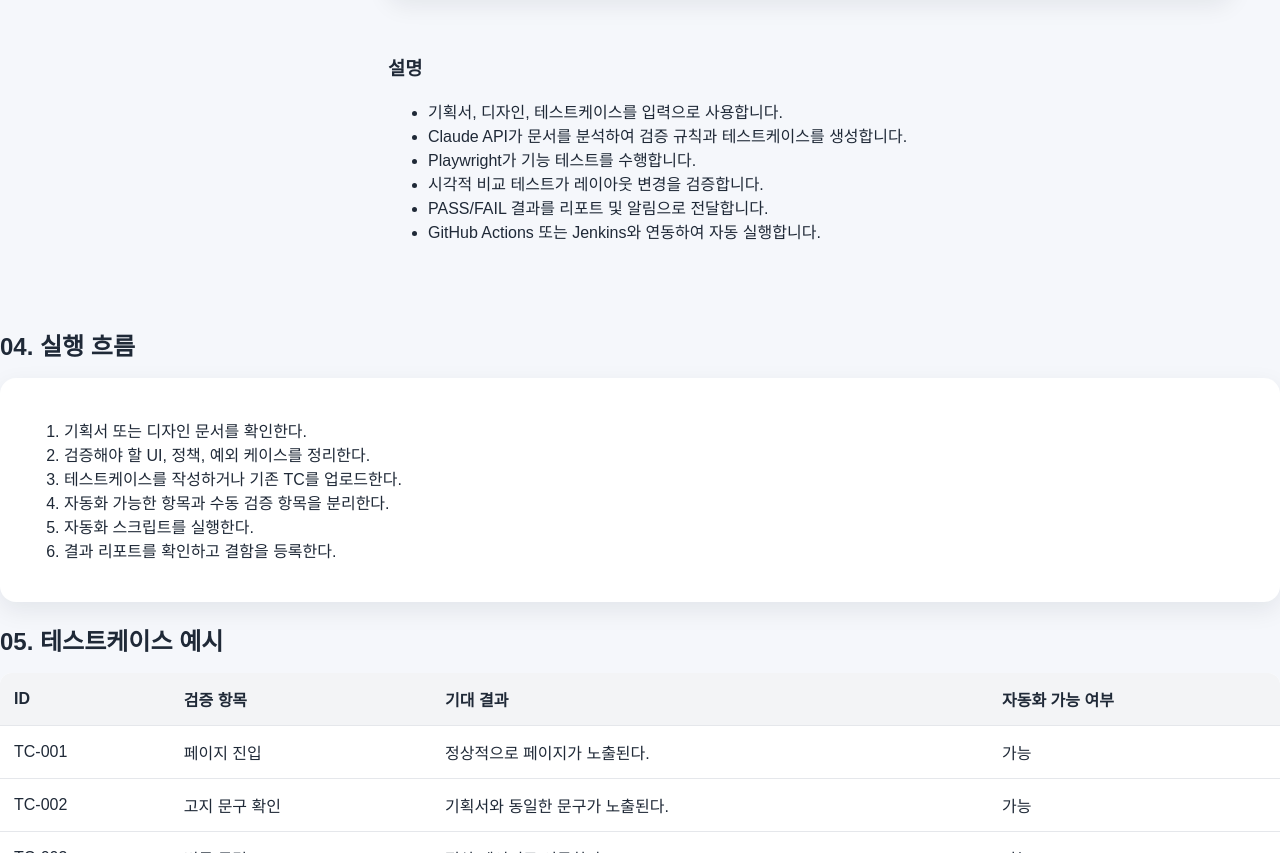
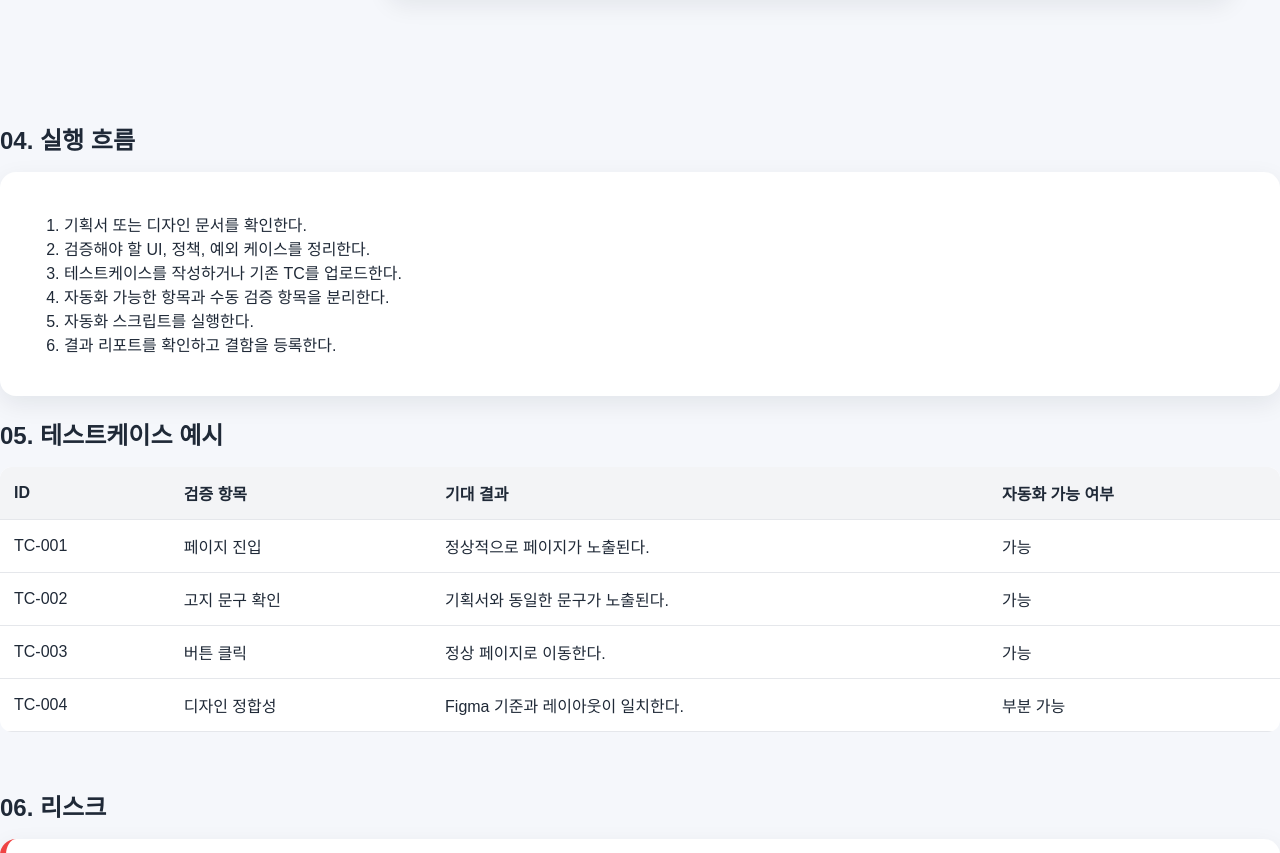
Before and after one commit to sujbaek/Web-Page-Process-design, a plain HTML site: page index.html in a window 1280 px wide. Shown: the part 1975-2828 px from the top of the page. Drawn offline with Linux system fonts and the light colour scheme.

Commit message:
Update index.html

```diff
--- a/index.html
+++ b/index.html
@@ -307,16 +307,6 @@ width: calc(100% - 340px);
 </section>
 
 
-    <h3>설명</h3>
-
-    <ul>
-        <li>기획서, 디자인, 테스트케이스를 입력으로 사용합니다.</li>
-        <li>Claude API가 문서를 분석하여 검증 규칙과 테스트케이스를 생성합니다.</li>
-        <li>Playwright가 기능 테스트를 수행합니다.</li>
-        <li>시각적 비교 테스트가 레이아웃 변경을 검증합니다.</li>
-        <li>PASS/FAIL 결과를 리포트 및 알림으로 전달합니다.</li>
-        <li>GitHub Actions 또는 Jenkins와 연동하여 자동 실행합니다.</li>
-    </ul>
 </div>
 
 
```
